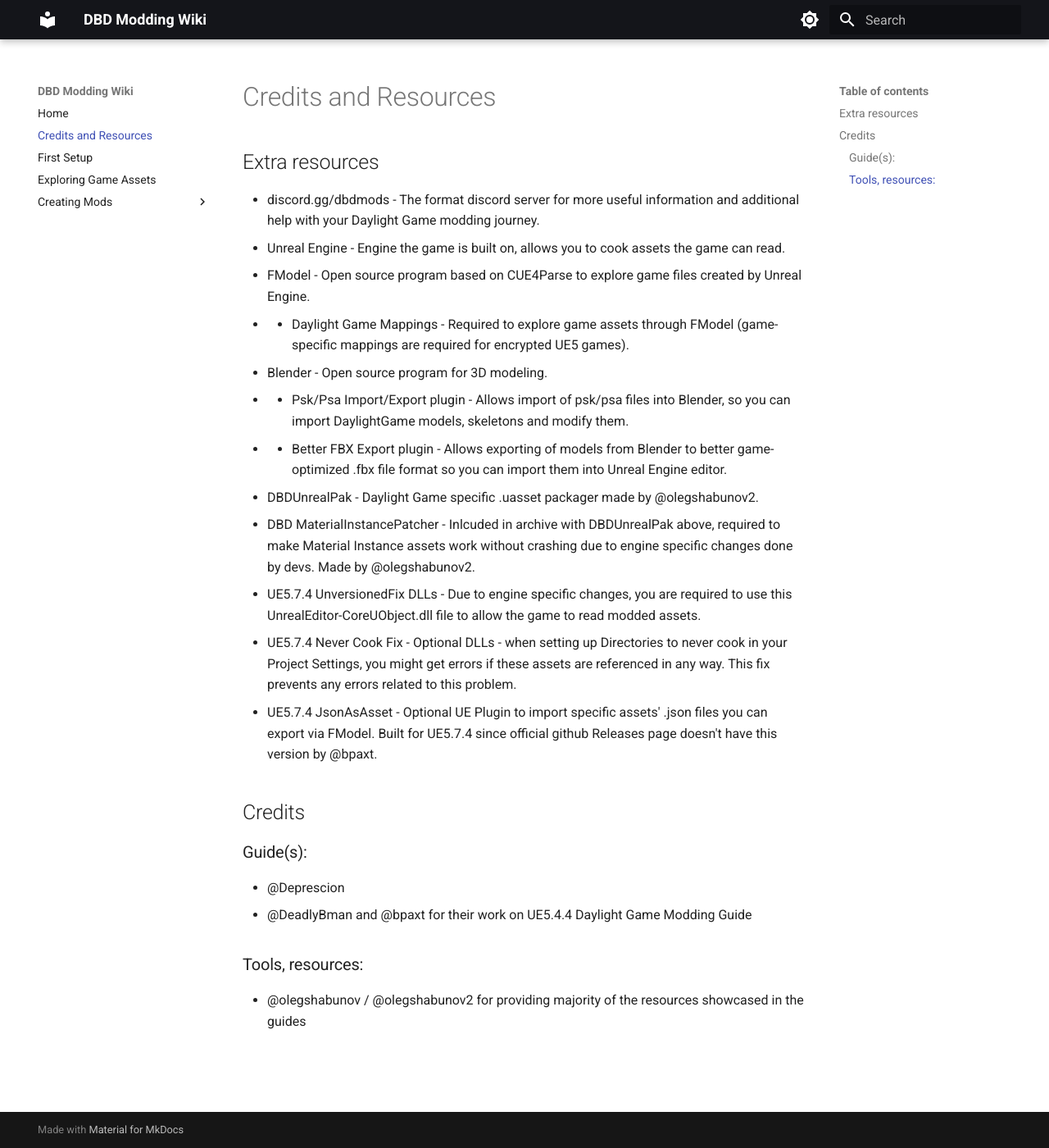
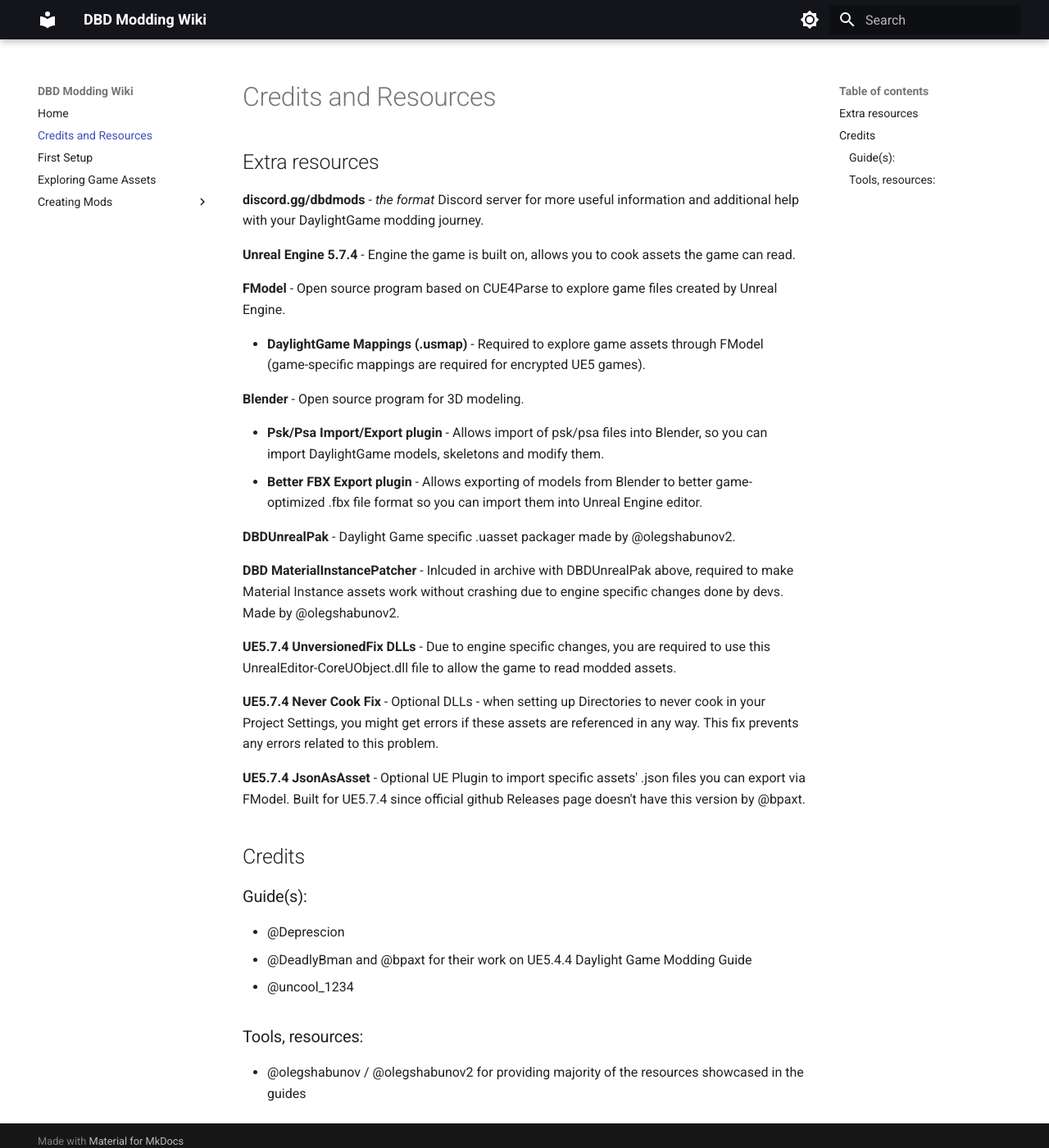
Before and after one commit to Deprescion/DBD-Modding-Guide, an MkDocs documentation site: the page built from docs/credits.md, in a window 1280 px wide and 1400 px high. Shown: the whole window at 82% size. Built offline with MkDocs 1.6.1 and Material for MkDocs 9.7.7, drawn with Linux system fonts in a browser that asks for light colours; old or Windows-style settings are respelled for this version of MkDocs.

Commit message:
Improve credits page formatting

```diff
--- a/docs/credits.md
+++ b/docs/credits.md
@@ -2,24 +2,35 @@
 
 ## Extra resources
 
-- discord.gg/dbdmods - The format discord server for more useful information and additional help with your Daylight Game modding journey.
-- Unreal Engine - Engine the game is built on, allows you to cook assets the game can read.
-- FModel - Open source program based on CUE4Parse to explore game files created by Unreal Engine.
-- - Daylight Game Mappings - Required to explore game assets through FModel (game-specific mappings are required for encrypted UE5 games).
-- Blender - Open source program for 3D modeling.
-- - Psk/Psa Import/Export plugin - Allows import of psk/psa files into Blender, so you can import DaylightGame models, skeletons and modify them.
-- - Better FBX Export plugin - Allows exporting of models from Blender to better game-optimized .fbx file format so you can import them into Unreal Engine editor.
-- DBDUnrealPak - Daylight Game specific .uasset packager made by @olegshabunov2.
-- DBD MaterialInstancePatcher - Inlcuded in archive with DBDUnrealPak above, required to make Material Instance assets work without crashing due to engine specific changes done by devs. Made by @olegshabunov2.
-- UE5.7.4 UnversionedFix DLLs - Due to engine specific changes, you are required to use this UnrealEditor-CoreUObject.dll file to allow the game to read modded assets.
-- UE5.7.4 Never Cook Fix - Optional DLLs - when setting up Directories to never cook in your Project Settings, you might get errors if these assets are referenced in any way. This fix prevents any errors related to this problem.
-- UE5.7.4 JsonAsAsset - Optional UE Plugin to import specific assets' .json files you can export via FModel. Built for UE5.7.4 since official github Releases page doesn't have this version by @bpaxt.
+**discord.gg/dbdmods** - *the format* Discord server for more useful information and additional help with your DaylightGame modding journey.
+
+**Unreal Engine 5.7.4** - Engine the game is built on, allows you to cook assets the game can read.
+
+**FModel** - Open source program based on CUE4Parse to explore game files created by Unreal Engine.
+
+- **DaylightGame Mappings (.usmap)** - Required to explore game assets through FModel (game-specific mappings are required for encrypted UE5 games).
+
+**Blender** - Open source program for 3D modeling.
+
+- **Psk/Psa Import/Export plugin** - Allows import of psk/psa files into Blender, so you can import DaylightGame models, skeletons and modify them.
+- **Better FBX Export plugin** - Allows exporting of models from Blender to better game-optimized .fbx file format so you can import them into Unreal Engine editor.
+
+**DBDUnrealPak** - Daylight Game specific .uasset packager made by @olegshabunov2.
+
+**DBD MaterialInstancePatcher** - Inlcuded in archive with DBDUnrealPak above, required to make Material Instance assets work without crashing due to engine specific changes done by devs. Made by @olegshabunov2.
+
+**UE5.7.4 UnversionedFix DLLs** - Due to engine specific changes, you are required to use this UnrealEditor-CoreUObject.dll file to allow the game to read modded assets.
+
+**UE5.7.4 Never Cook Fix** - Optional DLLs - when setting up Directories to never cook in your Project Settings, you might get errors if these assets are referenced in any way. This fix prevents any errors related to this problem.
+
+**UE5.7.4 JsonAsAsset** - Optional UE Plugin to import specific assets' .json files you can export via FModel. Built for UE5.7.4 since official github Releases page doesn't have this version by @bpaxt.
 
 ## Credits
 
 ### Guide(s):
 - @Deprescion
 - @DeadlyBman and @bpaxt for their work on UE5.4.4 Daylight Game Modding Guide
+- @uncool_1234
 
 ### Tools, resources:
 - @olegshabunov / @olegshabunov2 for providing majority of the resources showcased in the guides
```
